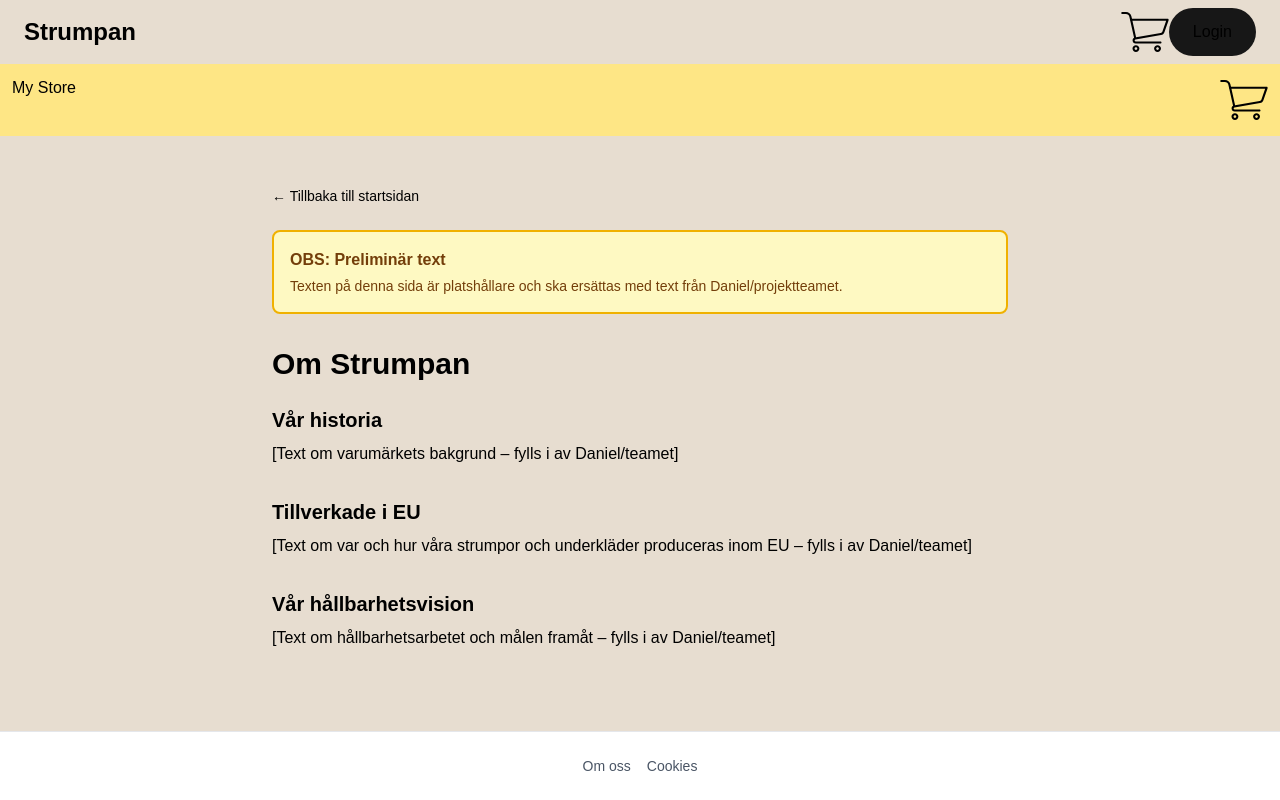
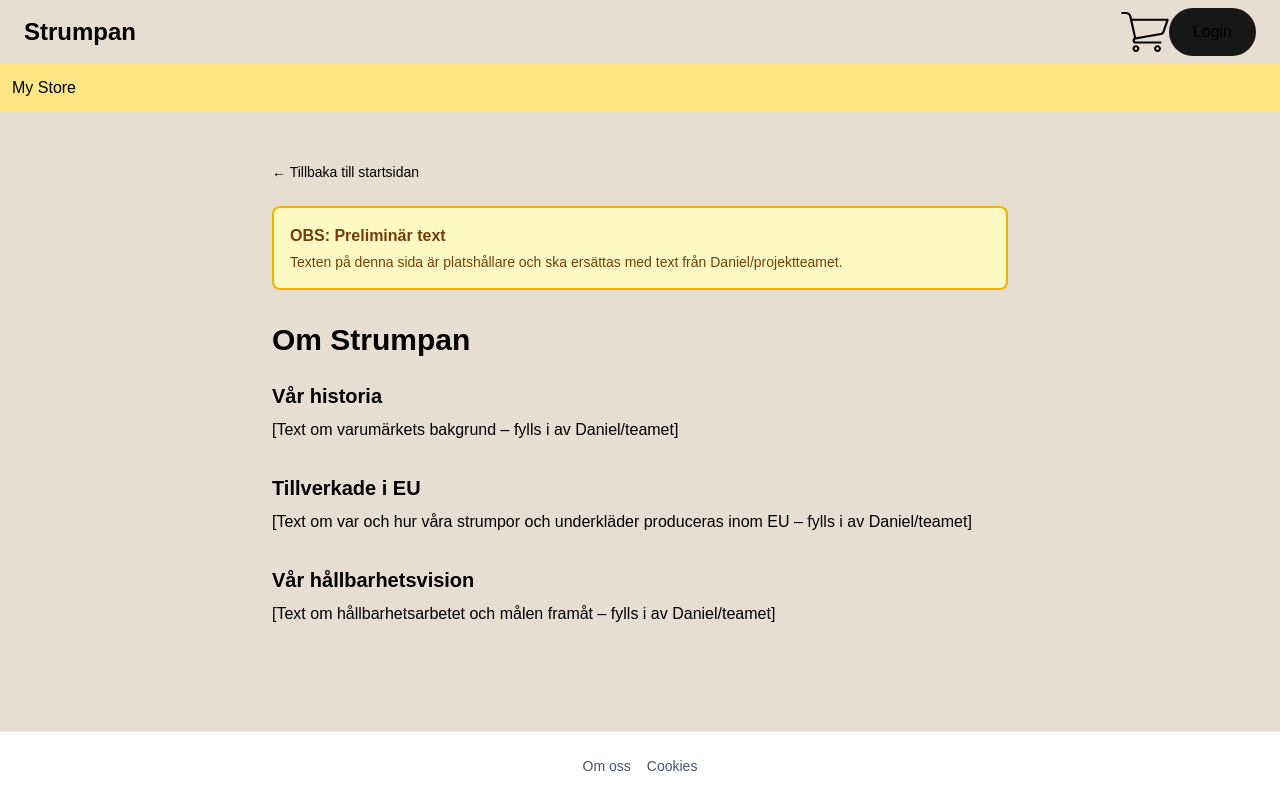
Before and after one commit to Project-Strumpan/project-strumpan, a Next.js app in the folder strumpan/: page /about in a window 1280 px wide. Built offline with nearby package versions, Linux system fonts and the light colour scheme.

Commit message:
Moved CartButton to navbar

```diff
--- a/strumpan/src/app/layout.tsx
+++ b/strumpan/src/app/layout.tsx
@@ -4,7 +4,6 @@ import Link from "next/link";
 import "./globals.css";
 import Providers from "./providers";
 import Navbar from "@/components/Navbar";
-import CartButton from "@/components/CartButton";
 
 const geistSans = Geist({
   variable: "--font-geist-sans",
@@ -38,7 +37,6 @@ export default function RootLayout({
             <Link href="/" className="text-decoration-none ">
               <h2 className="w-32 col-auto text-black">My Store</h2>
             </Link>
-            <CartButton/>
 
           </header>
           <div className="flex-1">{children}</div>
```
